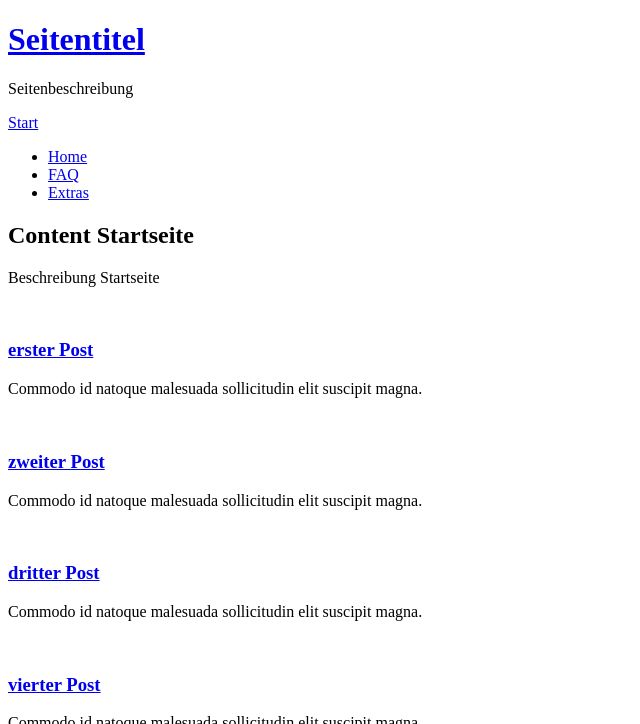
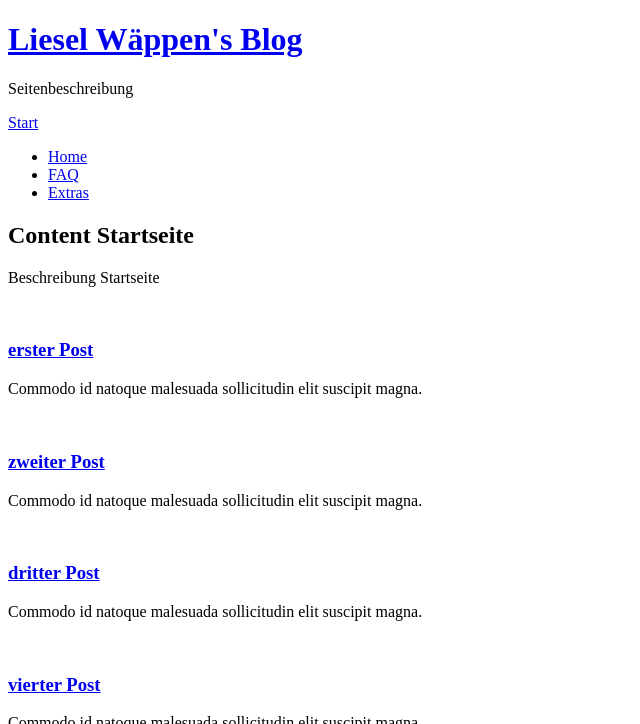
Before and after one commit to LieselWaeppen/LieselWaeppen.github.io, a Jekyll site: the page built from blog/index.html, in a window 1280 px wide and 900 px high, cut to the strip 0-724 px from the top of the window. Shown: the whole strip, without its empty margins (0-640 px from the left). Built offline with Jekyll 4.4.1, drawn with Linux system fonts in a browser that asks for light colours; nearby versions of some CDN libraries; library files that are not in the unit come from our copies; some of the changed lines change nothing that is shown.

Commit message:
Update default.html

```diff
--- a/_layouts/default.html
+++ b/_layouts/default.html
@@ -21,7 +21,7 @@
 					<!-- Inner -->
 						<div class="inner">
 							<header>
-								<h1><a href="index.html" id="logo">Seitentitel</a></h1>
+								<h1><a href="/" id="logo">{{ page.title }}</a></h1>
 								<p>Seitenbeschreibung</p>
 							</header>
 							<footer>
@@ -32,9 +32,9 @@
 					<!-- Nav -->
 						<nav id="nav">
 							<ul>
-								<li><a href="index.html">Home</a></li>
-								<li><a href="page.html">FAQ</a></li>
-								<li><a href="page.html">Extras</a></li>
+								<li><a href="/">Home</a></li>
+								<li><a href="/faq">FAQ</a></li>
+								<li><a href="/blog">Extras</a></li>
 							</ul>
 						</nav>
 
```
